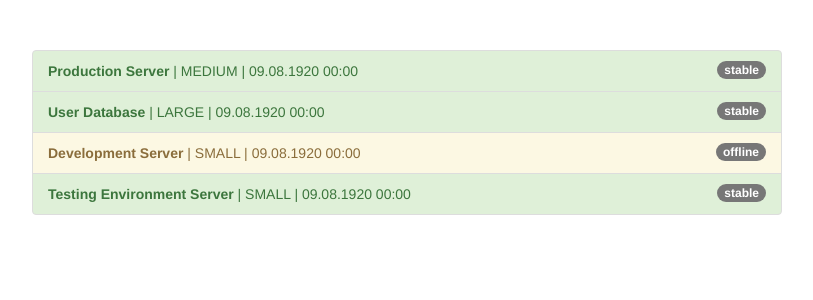
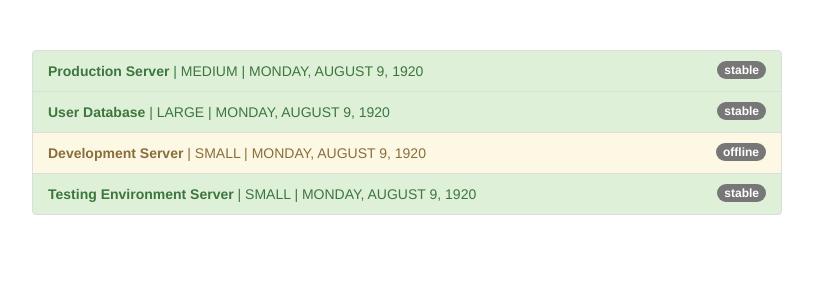
Before and after one commit to sercanKulig/Angular-pipes, an Angular app: page / in a window 1280 px wide. Shown: the top 300 px of the page, without its empty margins (233-1046 px from the left). Built offline with nearby package versions, Linux system fonts and the light colour scheme.

Commit message:
First Lesson

```diff
--- a/src/app/app.component.html
+++ b/src/app/app.component.html
@@ -12,7 +12,8 @@
           </span>
           <strong>{{ server.name }} </strong>
           |  {{ server.instanceType | uppercase }}
-          | {{ server.started | date:'dd.MM.yyyy mm:ss' }}
+          | {{ server.started | date:'fullDate' | uppercase}}
+          <!--date:'dd.MM.yyyy mm:ss'-->
         </li>
       </ul>
     </div>
```
